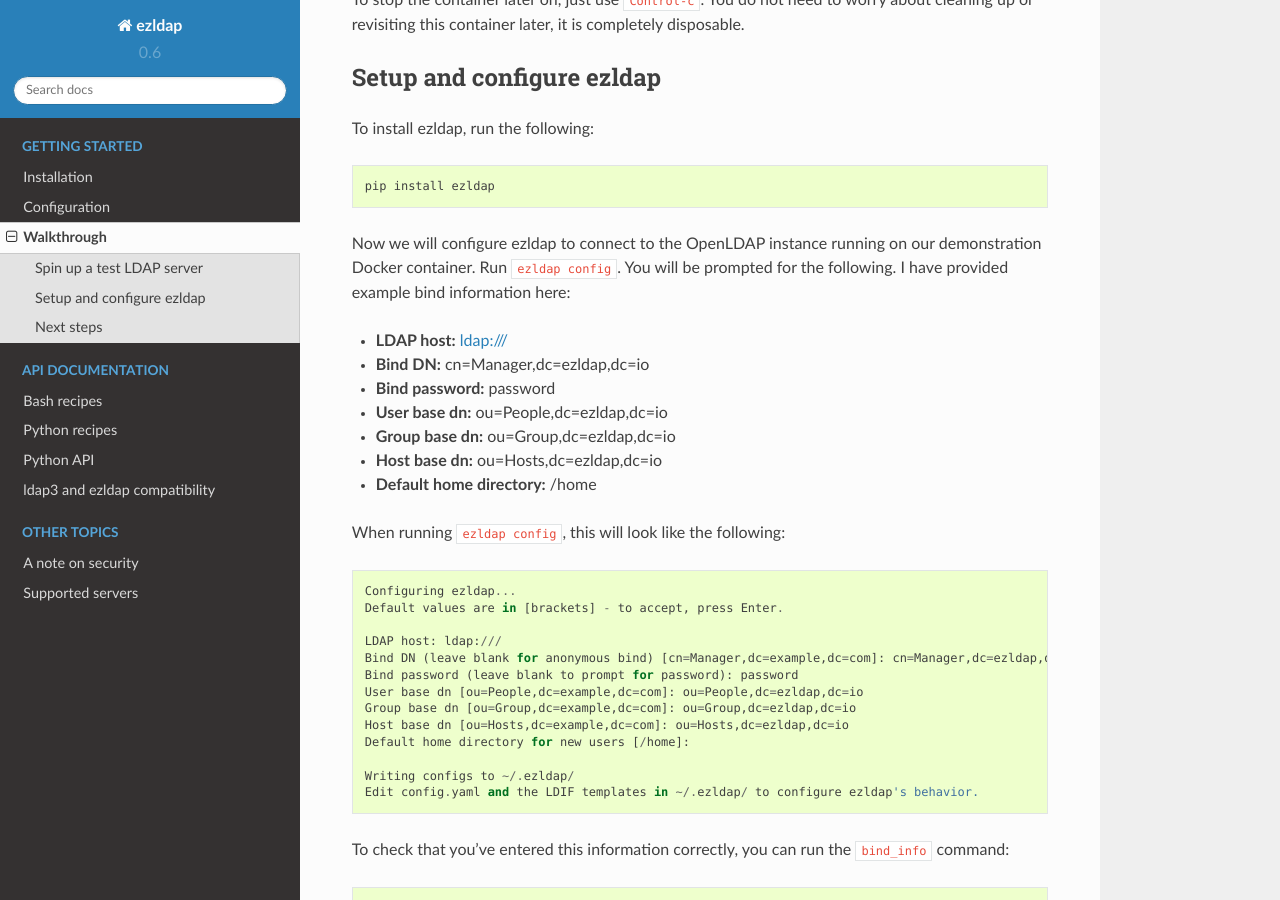
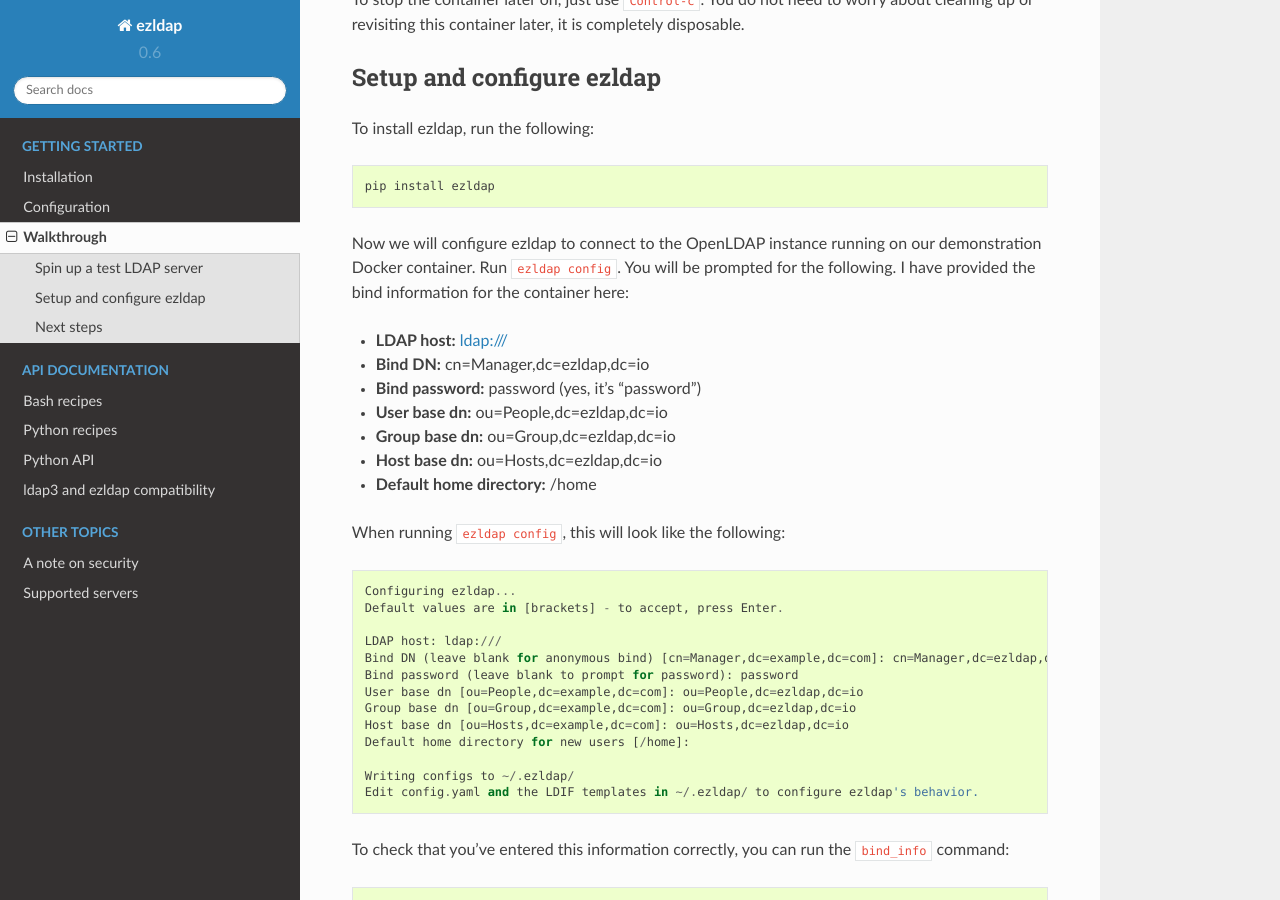
Before and after one commit to jstaf/ezldap, a Sphinx documentation site: the page built from docs/tutorial.rst, in a window 1280 px wide and 900 px high, scrolled down 755 px. Built offline with Sphinx 7.4.7 and the Read the Docs theme 2.0.0, drawn with Linux system fonts in a browser that asks for light colours.

Commit message:
clarify tutorial

```diff
--- a/docs/tutorial.rst
+++ b/docs/tutorial.rst
@@ -50,11 +50,11 @@
 Now we will configure ezldap to connect to the OpenLDAP instance running on our
 demonstration Docker container. Run ``ezldap config``.
 You will be prompted for the following.
-I have provided example bind information here:
+I have provided the bind information for the container here:
 
 * **LDAP host:**  ldap:///
 * **Bind DN:** cn=Manager,dc=ezldap,dc=io
-* **Bind password:** password
+* **Bind password:** password (yes, it's "password")
 * **User base dn:** ou=People,dc=ezldap,dc=io
 * **Group base dn:** ou=Group,dc=ezldap,dc=io
 * **Host base dn:** ou=Hosts,dc=ezldap,dc=io
```
